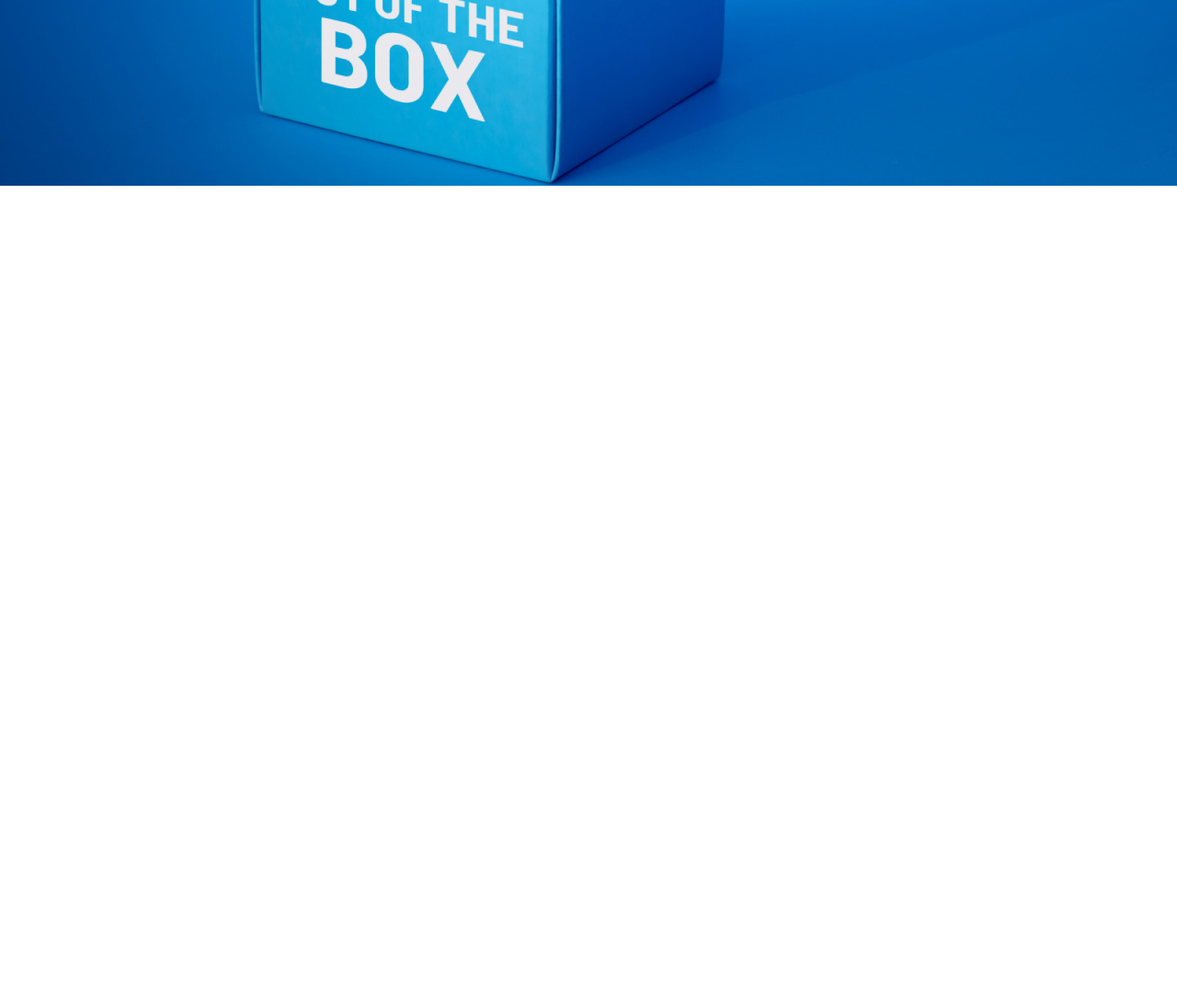
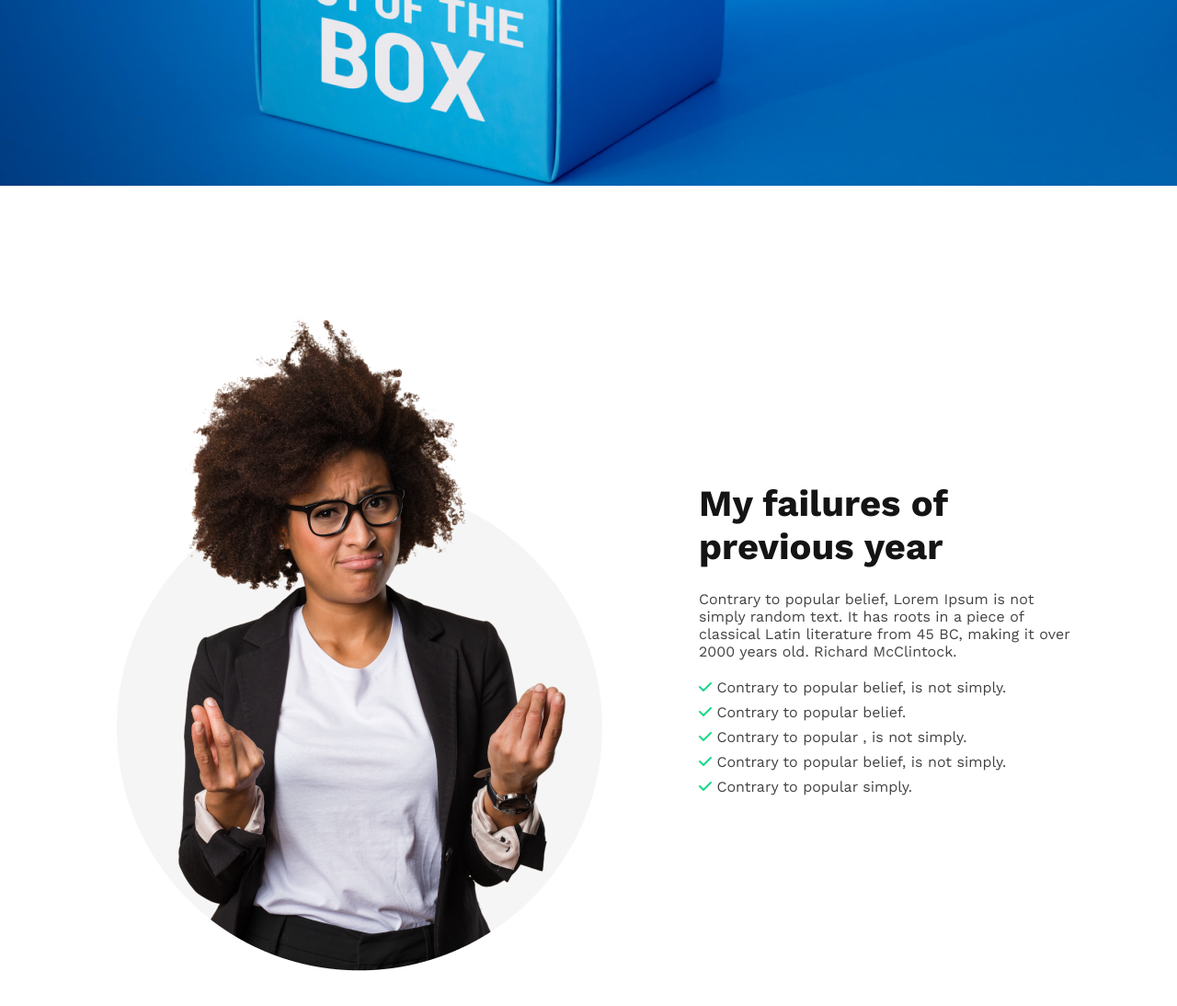
Before and after one commit to Muhammad-Hamim/new-year-new-me, a plain HTML site: page index.html in a window 1280 px wide. Shown: the part 606-1700 px from the top of the page at 92% size. Before the commit the page ends 808 px from the top, so only its background shows below. Drawn offline with nearby package versions, Linux system fonts and the light colour scheme.

Commit message:
failure-section added

```diff
--- a/index.html
+++ b/index.html
@@ -17,7 +17,8 @@
                 <div class="banner-content">
                     <h2 class="banner-title">All Thinks Are Possible If You believe</h2>
                     <p class="banner-description">
-                    There are many variations of passages of Lorem Ipsum available, but the majority have suffered alteration in some form, by injected humour, or randomised words
+                        There are many variations of passages of Lorem Ipsum available, but the majority have suffered
+                        alteration in some form, by injected humour, or randomised words
                     </p>
                     <button class="banner-btn btn">
                         contact us
@@ -29,9 +30,35 @@
     <!-- header-section-end -->
     <!-- main-section-start -->
     <main>
+        <!-- failure-section-start -->
+        <section class="failure-section">
+            <div class="failure-container">
+                <div class="failure-img">
+                    <img src="images/person.png" alt="Failure_person_photo">
+                </div>
+                <div class="failure-content">
+                    <h2 class="failure-title">My failures of previous year</h2>
+                    <p class="failure-description">Contrary to popular belief, Lorem Ipsum is not simply random text. It has roots in a piece of classical Latin literature from 45 BC, making it over 2000 years old. Richard McClintock.</p>
 
+                    <div class="failure-list">
+
+                        <p><i class="fa-sharp fa-solid fa-check"></i> Contrary to popular belief, is not simply.</p>
+
+                        <p><i class="fa-sharp fa-solid fa-check"></i> Contrary to popular belief.</p>
+
+                        <p><i class="fa-sharp fa-solid fa-check"></i> Contrary to popular , is not simply.</p>
+
+                        <p><i class="fa-sharp fa-solid fa-check"></i> Contrary to popular belief, is not simply.</p>
+
+                        <p><i class="fa-sharp fa-solid fa-check"></i> Contrary to popular simply.</p>
+                    </div>
+                </div>
+            </div>
+        </section>
+        <!-- failure-section-end -->
     </main>
-
+    <!-- main-section-end -->
+    <!-- footer-section-start -->
     <footer>
 
     </footer>
--- a/style.css
+++ b/style.css
@@ -44,7 +44,7 @@
     height: 100%;
     display: flex;
     align-items: center;
-    margin:0 auto;
+    margin: 0 auto;
 }
 
 .banner-content {
@@ -65,4 +65,55 @@
     color: #FFFFFF;
     margin: 24px 0px 32px 0px;
 }
+
+.banner-btn {
+    transition: 0.4s;
+}
+
+.banner-btn:hover {
+    color: white;
+    background-color: transparent;
+}
+
 /* banner-sectin-style-end */
+/* failure-section-start */
+.failure-section {
+    margin: 130px auto;
+    width: 1072px;
+}
+
+.failure-container {
+    display: flex;
+    align-items: center;
+    justify-content: space-between;
+}
+
+.failure-content {
+    width: 416px;
+    margin-left: auto;
+}
+
+.failure-title {
+    font-weight: 700;
+    font-size: 40px;
+    color: #151414;
+}
+
+.failure-description {
+    font-weight: 400;
+    font-size: 16px;
+    color: #444343;
+    margin: 24px 0px 16px 0px;
+}
+
+.failure-list>p {
+    font-weight: 400;
+    font-size: 16px;
+    color: #444343;
+    padding: 4px 0;
+}
+
+.failure-list>p>i {
+    color: #16D887;
+}
+/* failure-section-style-end */
```
